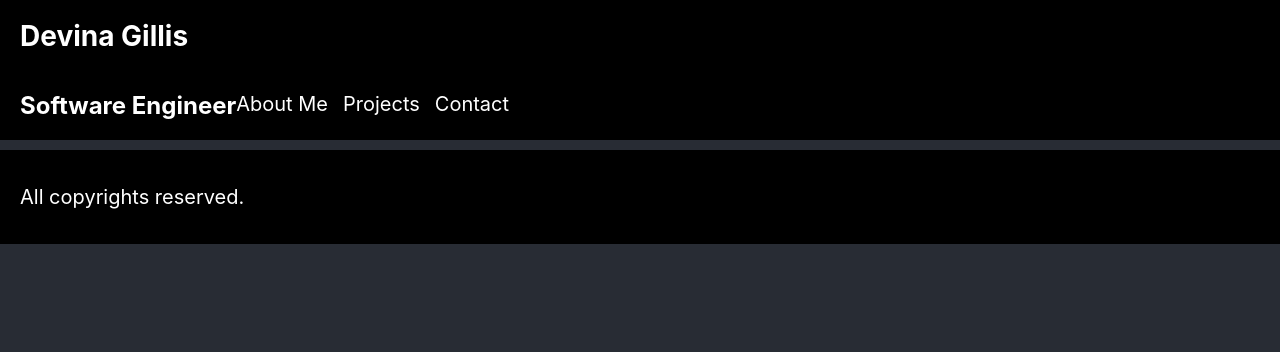
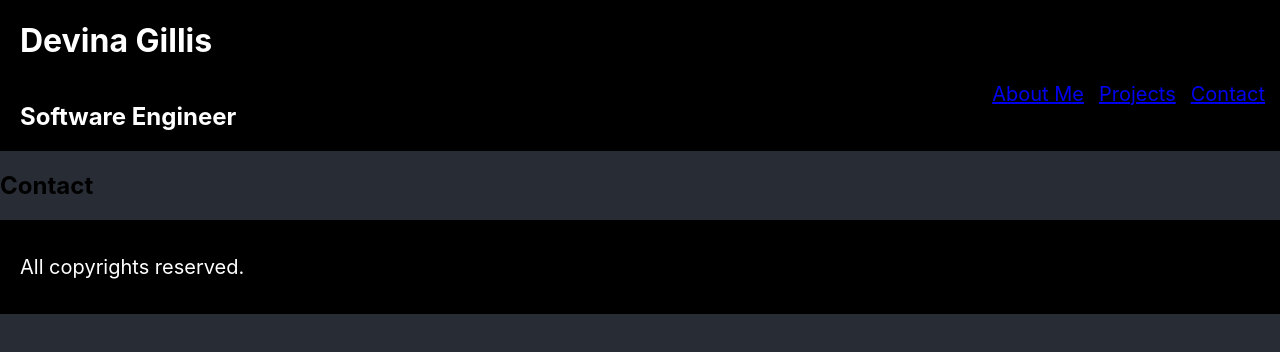
Before and after one commit to DevinaG007/my-portfolio, a React (Create React App) app: page /contact in a window 1280 px wide. Shown: the top 352 px of the page. Built offline with nearby package versions, Linux system fonts and the light colour scheme.

Commit message:
added component for contact page, updated header styling

```diff
--- a/src/App.js
+++ b/src/App.js
@@ -5,6 +5,7 @@ import Header from "./home/Header";
 import Footer from "./home/Footer";
 import About from "./about/About";
 import Projects from "./projects/Projects";
+import Contact from "./contact/Contact";
 import "./App.css";
 
 function App() {
@@ -21,6 +22,9 @@ function App() {
       <Route path="/projects">
         <Projects/>
       </Route>
+      <Route path="/contact">
+        <Contact/>
+      </Route>
       </Switch>
       <Footer />
     </>
--- /dev/null
+++ b/src/contact/Contact.js
@@ -0,0 +1,7 @@
+import React from "react";
+
+export default function Contact(){
+ return (
+    <h2>Contact</h2>
+ )
+};
--- a/src/home/Header.css
+++ b/src/home/Header.css
@@ -4,7 +4,7 @@
 }
 
 h1 {
-    font-size: 28px;
+    font-size: 32px;
 }
 
 .header {
@@ -20,6 +20,7 @@ h1 {
     color: white;
     display: flex;
     flex-direction: row;
+    justify-content: space-between;
 }
 
 .navLinks {
--- a/src/home/Header.js
+++ b/src/home/Header.js
@@ -1,18 +1,24 @@
 import React from "react";
-import { NavLink } from "react-router-dom";
+import { NavLink, useHistory } from "react-router-dom";
 import "./Header.css";
 
 export default function Header() {
+  const history = useHistory();
+
+  function handleClick(event){
+    event.preventDefault();
+    history.push("/")
+  }
   return (
     <>
       <div className="header">
-        <h1 className="headings">Devina Gillis</h1>
+        <h1 className="headings" onClick={handleClick}>Devina Gillis</h1>
         <div className="nav">
           <h2 className="headings">Software Engineer</h2>
           <div className="navigation">
-            <p className="navLinks">About Me</p>
-            <p className="navLinks">Projects</p>
-            <p className="navLinks">Contact</p>
+            <NavLink to ="/about" className="navLinks">About Me</NavLink>
+            <NavLink to="/projects" className="navLinks">Projects</NavLink>
+            <NavLink to="/contact" className="navLinks">Contact</NavLink>
           </div>
         </div>
       </div>
```
Also changed, not shown: src/contact/Contact.css (added).
